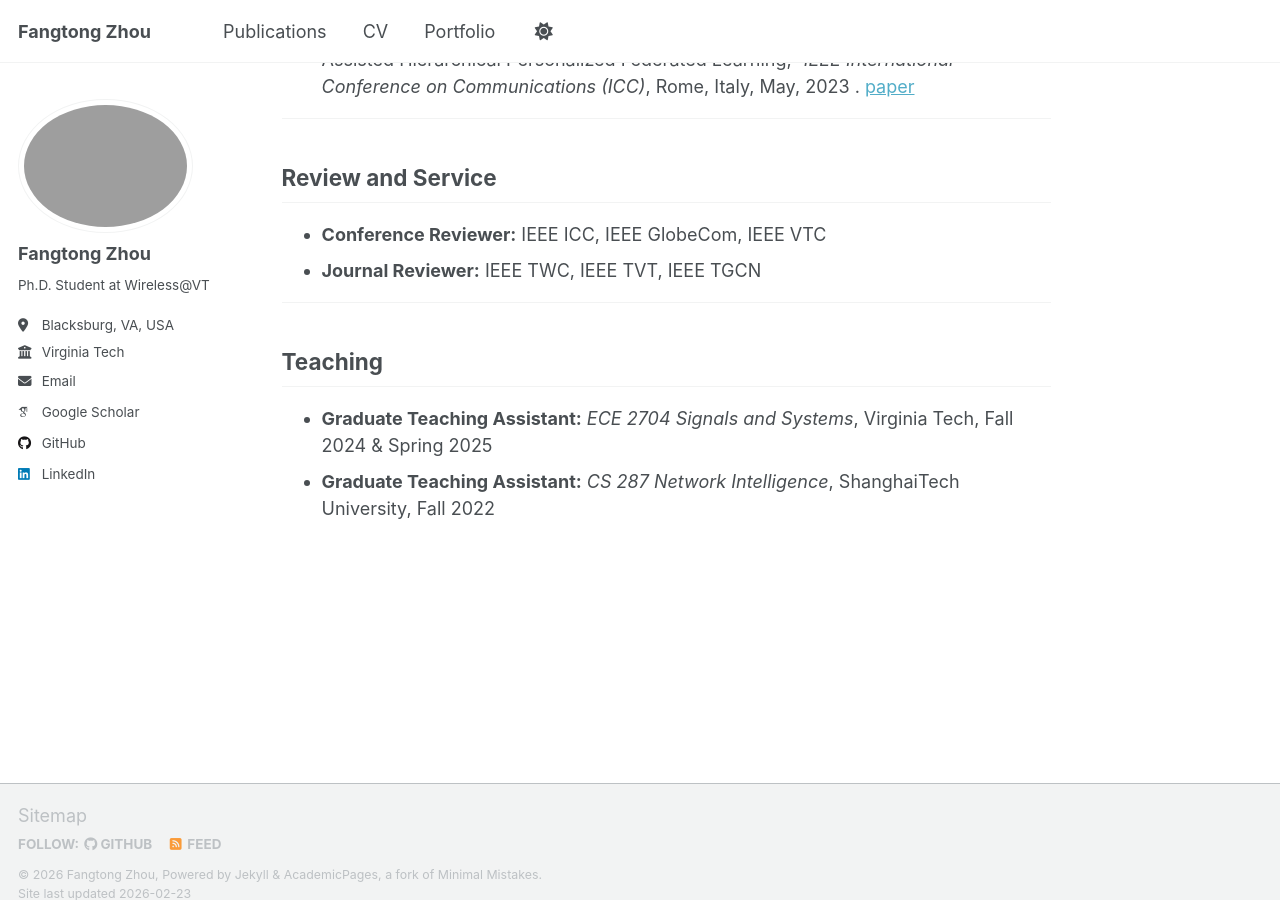
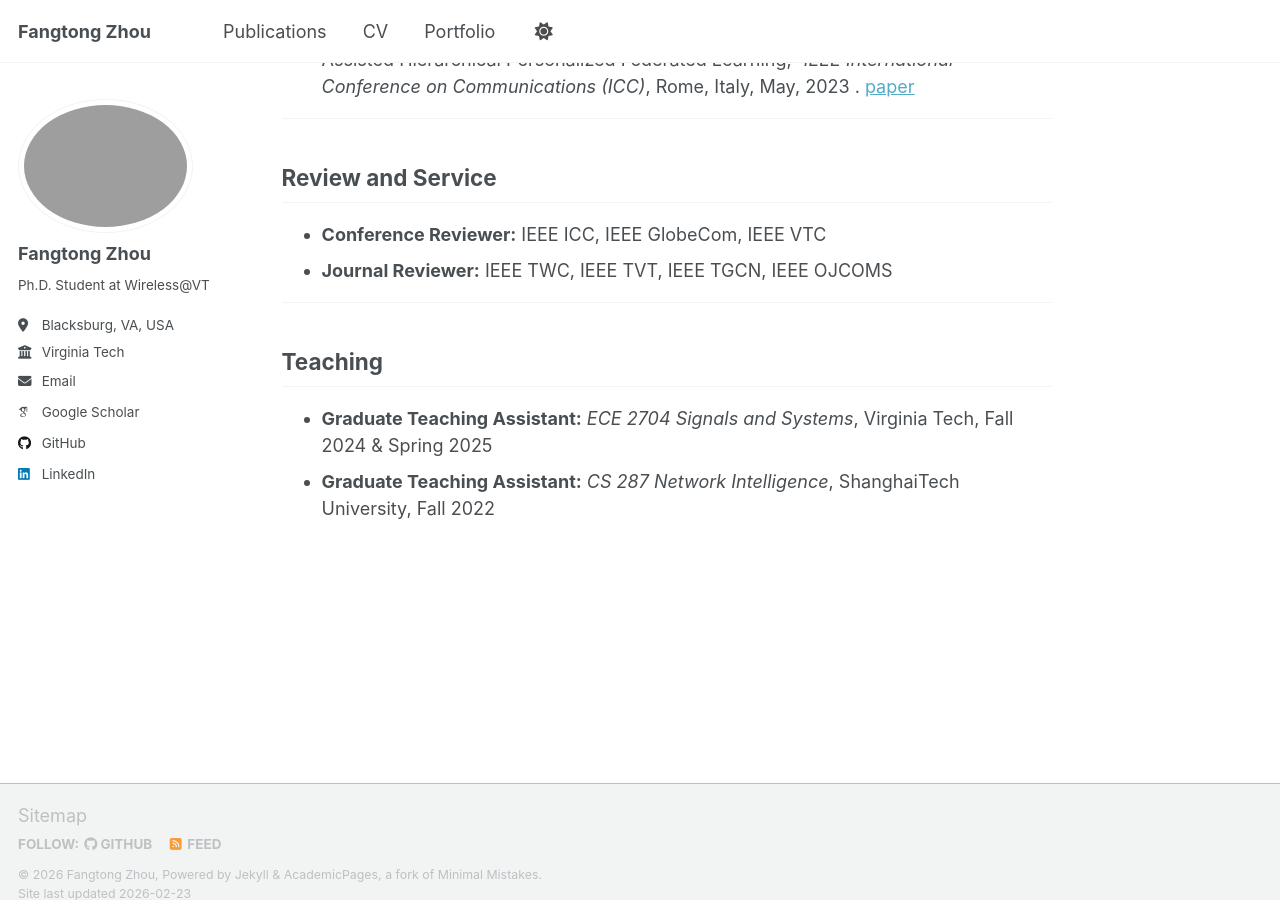
Before and after one commit to frontop137/frontop137.github.io, a Jekyll site: the page built from index.md, in a window 1280 px wide and 900 px high, scrolled down 1721 px. Built offline with Jekyll 4.4.1, drawn with Linux system fonts in a browser that asks for light colours; emoji names are drawn with the system emoji font; some web fonts are replaced; a script that is not in the unit is left out; our own code applies the rules of GitHub Pages for plain Markdown files.

Commit message:
Update journal reviewer list in index.md
Added IEEE OJCOMS to the list of journal reviewers.

```diff
--- a/index.md
+++ b/index.md
@@ -53,7 +53,7 @@ My research focuses on wireless federated learning.
 
 ## Review and Service {#service}
 - **Conference Reviewer:** IEEE ICC, IEEE GlobeCom, IEEE VTC
-- **Journal Reviewer:** IEEE TWC, IEEE TVT, IEEE TGCN
+- **Journal Reviewer:** IEEE TWC, IEEE TVT, IEEE TGCN, IEEE OJCOMS
 
 ---
 
```
